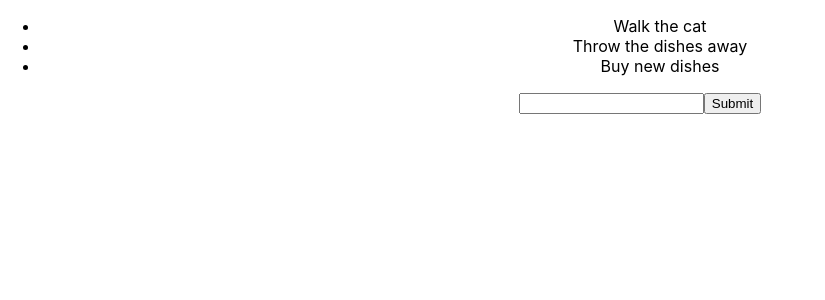
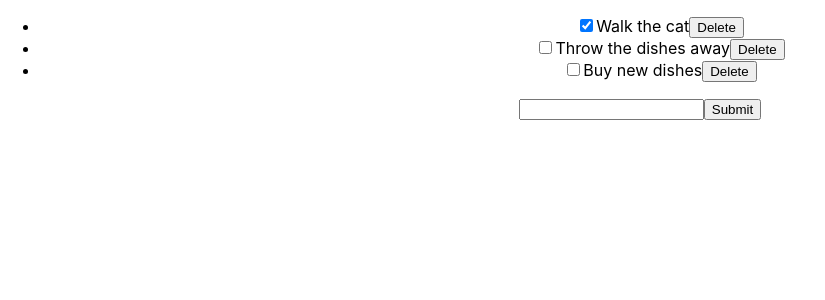
Before and after one commit to DeryaKurin/intro-to-react, a React (Create React App) app: page / in a window 1280 px wide. Shown: the top 300 px of the page, without its empty margins (0-825 px from the left). Built offline with nearby package versions, Linux system fonts and the light colour scheme.

Commit message:
Checkpoint-6-interfaces: React-ToDo:Events completed

```diff
--- a/src/App.js
+++ b/src/App.js
@@ -15,14 +15,9 @@ class App extends Component {
     };
   }
 
-  handleChange(e) {
-    this.setState({ newTodoDescription: e.target.value })
-  }
-
-  handleSubmit(e) {
-    e.preventDefault();
-    const newTodo = { description: this.state.newTodoDescription, isCompleted: false };
-    this.setState({ todos: [...this.state.todos, newTodo] });
+  deleteTodo(todo) {
+    const newArray = this.state.todos.filter( td => td !== todo );
+    this.setState({todos: newArray});
   }
 
   toggleComplete(index) {
@@ -32,15 +27,27 @@ class App extends Component {
     this.setState({ todos: todos });
   }
 
+  handleChange(e) {
+    this.setState({ newTodoDescription: e.target.value })
+  }
+
+  handleSubmit(e) {
+    e.preventDefault();
+    if (!this.state.newTodoDescription) { return }
+    const newTodo = { description: this.state.newTodoDescription, isCompleted: false };
+    this.setState({ todos: [...this.state.todos, newTodo] });
+  }
+
+
   render() {
     return (
       <div className="App">
       <ul>
          { this.state.todos.map( (todo, index) =>
-           <ToDo key={ index } description={ todo.description } isCompleted={ todo.isCompleted } toggleComplete={ () => this.toggleComplete(index) } />
+           <ToDo key={ index } description={ todo.description } isCompleted={ todo.isCompleted } toggleComplete={ () => this.toggleComplete(index) } deleteTodo= { () => this.deleteTodo(todo) } />
          )}
        </ul>
-       <form onSubmit={ (e) => this.handleSubmit(e) }>
+       <form onSubmit={ (e) => this.handleSubmit(e) } >
            <input type="text" value={ this.state.newTodoDescription } onChange={ (e) => this.handleChange(e) } />
            <input type="submit" />
          </form>
--- a/src/components/ToDo.js
+++ b/src/components/ToDo.js
@@ -2,8 +2,13 @@ import React, { Component } from 'react';
 
 class ToDo extends Component {
   render() {
+    debugger;
     return (
-       <li> { this.props.description } </li>
+       <li>
+         <input type="checkbox" checked={ this.props.isCompleted } onChange = { this.props.toggleComplete } />
+         { this.props.description }
+         <button onClick= { this.props.deleteTodo } > Delete </button>
+      </li>
     );
   }
 }
```
